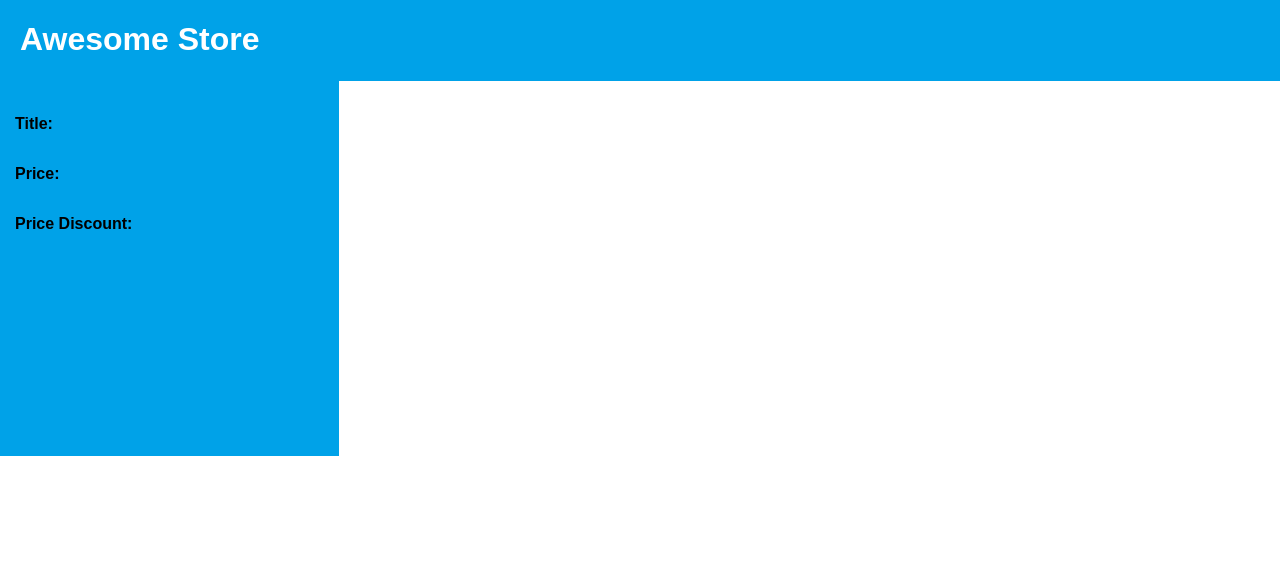
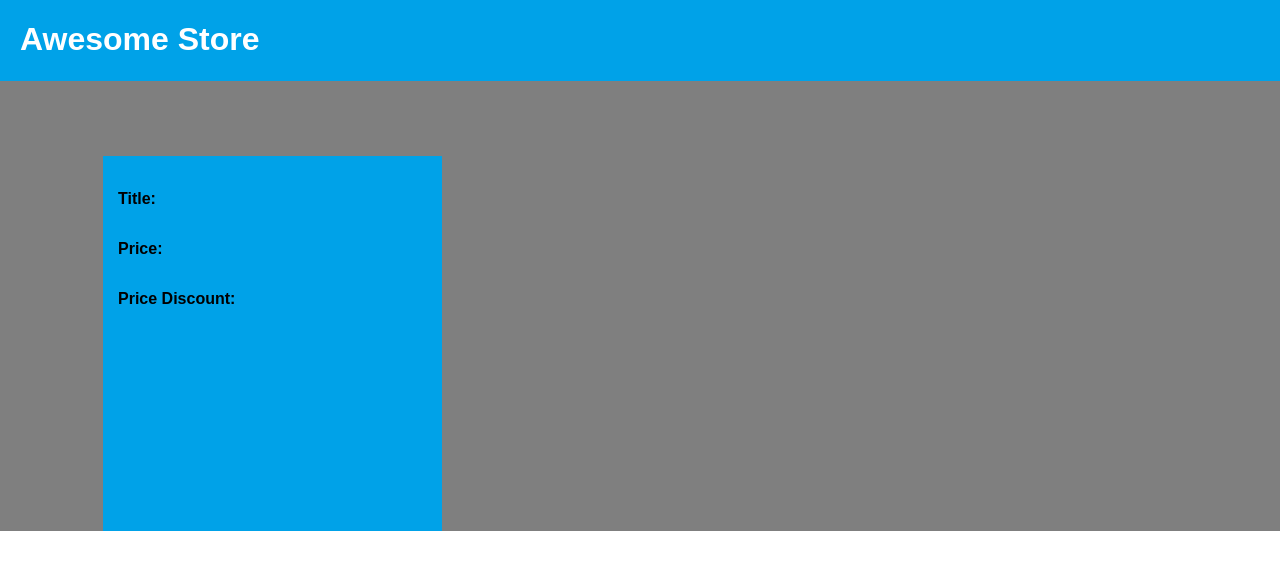
Before and after one commit to CarlosRebelo/Awesome-Store, a React (Create React App) app: page / in a window 1280 px wide. Shown: the top 570 px of the page. Built offline with nearby package versions, Linux system fonts and the light colour scheme.

Commit message:
Update Card Margin

```diff
--- a/src/App.js
+++ b/src/App.js
@@ -1,12 +1,14 @@
-import React, { Component } from 'react';
+import React, { Component } from 'react'
 import Products from './components/product/Product'
 import Header from './components/header/Header'
-import './App.css';
+import './App.css'
+
+
 
 class App extends Component {
   render() {
     return (
-      <div className="App">
+      <div className="background">
         <Header />
         <Products />
       </div>
--- a/src/components/Card.css
+++ b/src/components/Card.css
@@ -1,5 +1,7 @@
 .card {
     width: 339px;
     height: 375px;
-    background: #00a2e8
+    margin-top: 75px;
+    margin-left: 103px;
+    background-color: #00a2e8
 }
```
